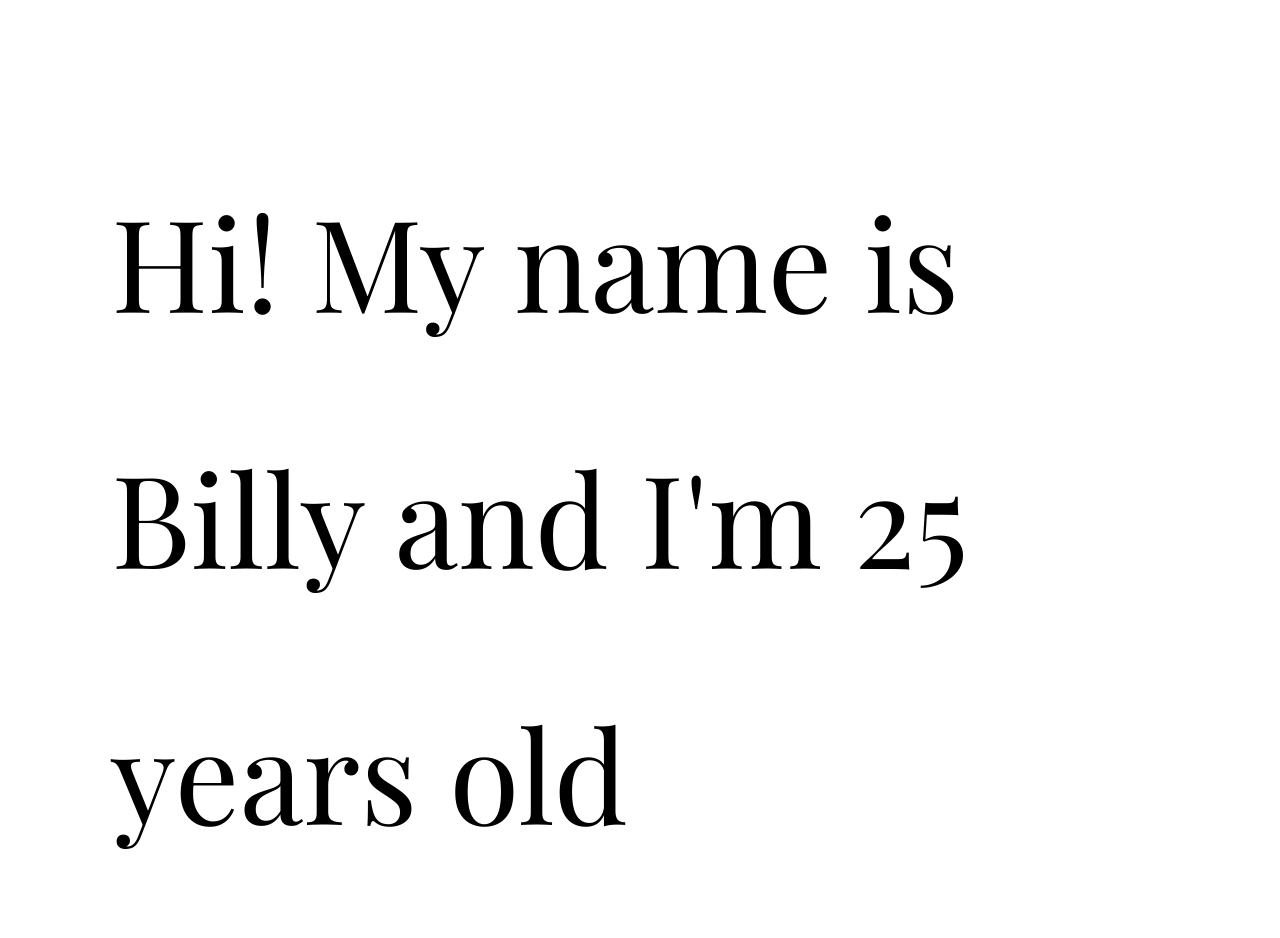
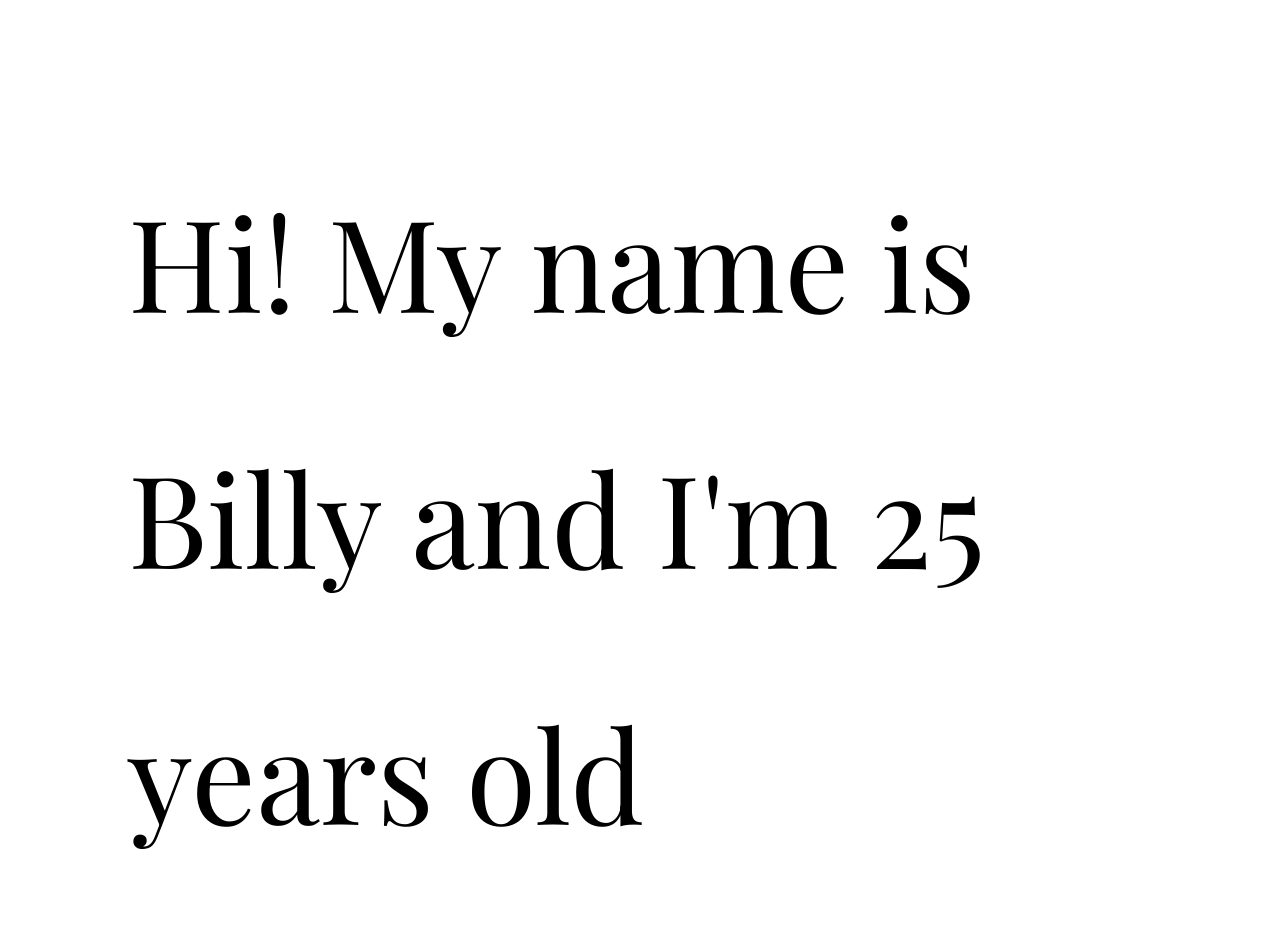
Before and after one commit to botica/resume-site, a plain HTML site: page index.html in a window 1280 px wide. Shown: the part 362-1300 px from the top of the page. Drawn offline with nearby package versions, Linux system fonts and the light colour scheme.

Commit message:
Update res.css

```diff
--- a/res.css
+++ b/res.css
@@ -19,7 +19,6 @@ body {
 	font-weight: bold;
 	text-align: center;
 	text-transform: uppercase;
-	display: block;
 	margin-bottom: .7em;
 	margin-top: .7em;
 }
@@ -28,7 +27,7 @@ body {
 	font-size: 10vw;
 	text-align: left;
 	line-height: 2;
-	margin-left: .87em;
+	margin-left: 1em;
 	margin-right: 1em;
 	margin-top: .35em;
 	margin-bottom: .35em;
```
